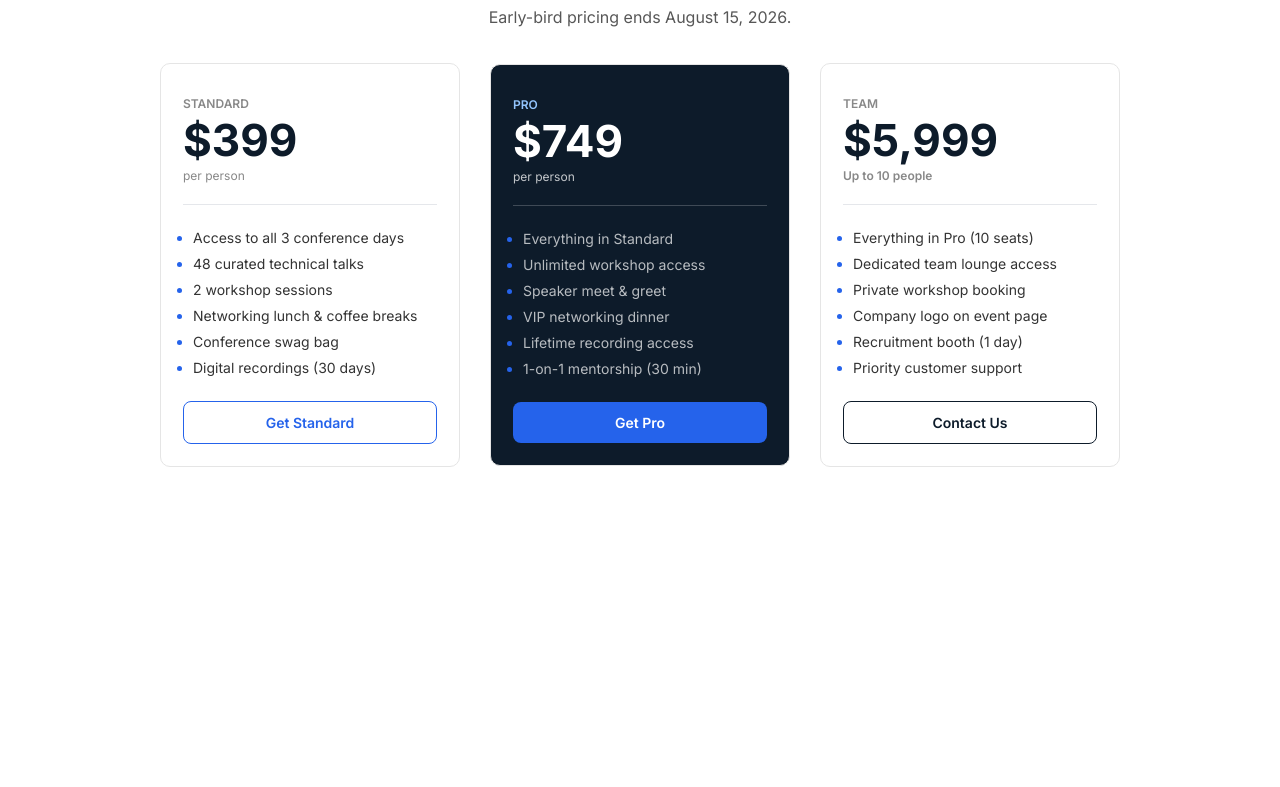
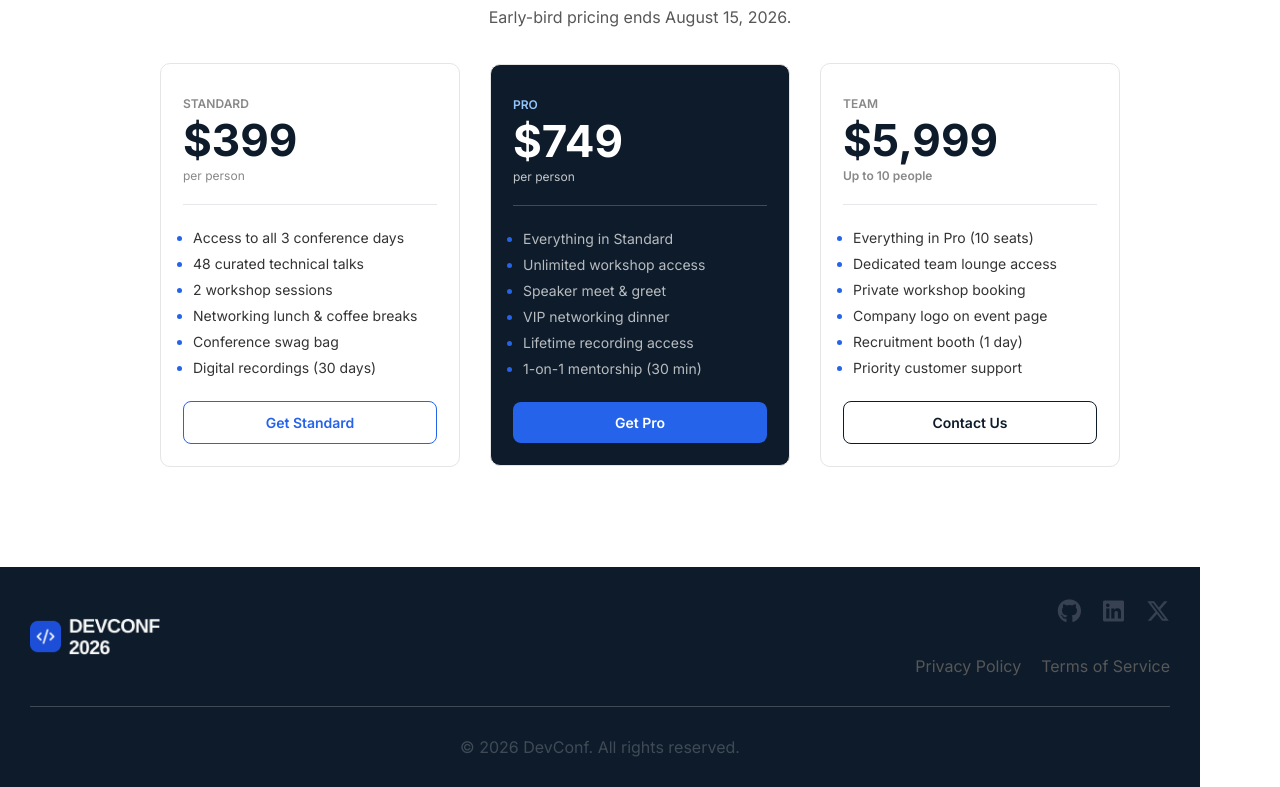
Before and after one commit to Arik-Thamid/b-14-A01-DevConf-2026, a plain HTML site: page index.html in a window 1280 px wide. Shown: the part 1946-2733 px from the top of the page. Before the commit the page ends 2413 px from the top, so only its background shows below. Drawn offline with Linux system fonts and the light colour scheme.

Commit message:
Footer completed

```diff
--- a/index.html
+++ b/index.html
@@ -4,14 +4,20 @@
     <meta charset="UTF-8">
     <meta name="viewport" content="width=device-width, initial-scale=1.0">
     <title>DevConf-2026</title>
+
+    <!-- CSS Style -->
     <link rel="stylesheet" href="./style.css">
 
     <!-- Google Font -->
-     <link rel="preconnect" href="https://fonts.googleapis.com">
+    <link rel="preconnect" href="https://fonts.googleapis.com">
     <link rel="preconnect" href="https://fonts.gstatic.com" crossorigin>
     <link href="https://fonts.googleapis.com/css2?family=Inter:ital,opsz,wght@0,14..32,100..900;1,14..32,100..900&family=Open+Sans:ital,wght@0,300..800;1,300..800&display=swap" rel="stylesheet">
 
+    <!--- Font Awesome -->
+    <link rel="stylesheet" href="https://cdnjs.cloudflare.com/ajax/libs/font-awesome/6.7.2/css/all.min.css">
+
 </head>
+
 <body>
     <!--Navbar Start -->
     <header>
@@ -174,6 +180,48 @@
             </div>
         </section>
         <!--Ticket Section End-->
+
+        <!--Footer Section Start-->
+       <footer class="footer">
+
+            <div class="footer-top">
+
+                <div class="footer-logo">
+                    <img src="./assets/footer-logo.png" alt="DevConf Logo">
+                </div>
+
+                <div class="links">
+                    <div class="social-links">
+
+                        <a href="https://github.com/">
+                            <i class="fa-brands fa-github"></i>
+                        </a>
+
+                        <a href="https://linkedin.com/">
+                            <i class="fa-brands fa-linkedin"></i>
+                        </a>
+
+                        <a href="https://x.com/">
+                            <i class="fa-brands fa-x-twitter"></i>
+                        </a>
+
+                    </div>
+
+                    <div class="other-link">
+                        <a href="#">Privacy Policy</a>
+                        <a href="#">Terms of Service</a>
+                    </div>
+
+                </div>
+
+            </div>
+
+            <hr>
+
+            <p class="copyright">© 2026 DevConf. All rights reserved.</p>
+
+       </footer>
+        <!--Footer Section End-->
     </main>
 </body>
 </html>
--- a/style.css
+++ b/style.css
@@ -40,6 +40,7 @@ a{
 }
 .reg-btn:hover{
     background-color: #0c3bbb;
+    transition: 0.4s;
 }
 
 /* Hero section style */
@@ -91,6 +92,7 @@ a{
 }
 .hero-btn:hover{
     background-color: #0c3bbb;
+    transition: 0.4s;
 }
 
 /* Speakers Section Style */
@@ -174,7 +176,6 @@ img{
     justify-content: center;
     gap: 30px;
 }
-
 .ticket-card{
     background-color: #FFFFFF;
     border: 1px solid #e5e5e5;
@@ -194,13 +195,11 @@ img{
     border-bottom: 1px solid #E5E7EB;
     padding-bottom: 10px;
 }
-
 .top-text-extra{
     line-height: 36px;
     border-bottom: 1px solid #ffffff35;
     padding-bottom: 10px;
 }
-
 .top-text p{
     font-size: 12px;
     font-family: inter;
@@ -297,3 +296,65 @@ img{
     border: none;
     transition: 0.5s
 }
+
+
+
+/* Footer style */
+.footer{
+    max-width: 1200px;
+    margin-top: 100px;
+    padding: 30px;
+    background-color: #0D1B2A;
+}
+.footer-top{
+    display: flex;
+    justify-content: space-between;
+    align-items: center;
+}
+.footer-logo img{
+    width: 130px;
+    display: block;
+}
+.links {
+    display: flex;
+    flex-direction: column;
+    align-items: flex-end;
+    gap: 10px;
+}
+.social-links{
+    display: flex;
+    gap: 22px;
+}
+.social-links a{
+    text-decoration: none;
+    color: #374151;
+    font-size: 24px;
+}
+.social-links a:hover{
+    color: #2563EB;
+    transition: 0.4s;
+}
+.other-link{
+    font-size: 14px;
+    font-family: inter;
+    font-weight: 400;
+    color: #ffffff35;
+    display: flex;
+    margin-top: 20px;
+    gap: 20px;
+}
+.other-link a:hover{
+    text-decoration: underline;
+}
+.footer hr{
+    margin: 30px 0;
+    border: none;
+    border-bottom: 1px solid #ffffff35;
+}
+.copyright{
+    text-align: center;
+    font-size: 16px;
+    font-family: inter;
+    font-weight: 400;
+    color: #ffffff35;
+}
```
